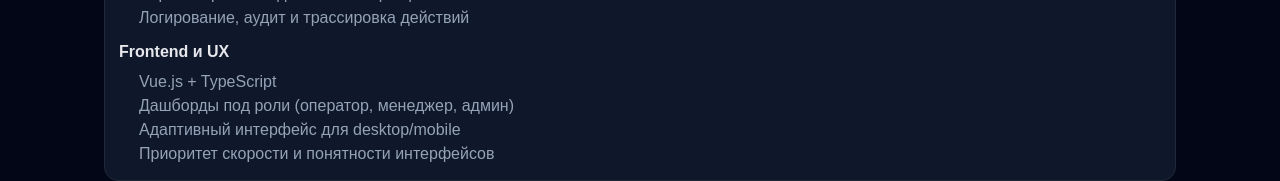
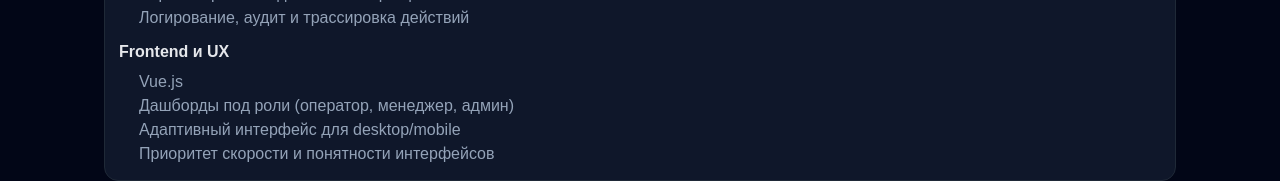
Before and after one commit to rokokzk87/portfolio, a Next.js app: page /tech in a window 1280 px wide. Shown: the part 529-710 px from the top of the page. Built offline with nearby package versions, Linux system fonts and the light colour scheme.

Commit message:
Set frontend stack label to Vue.js only

```diff
--- a/src/app/tech/page.tsx
+++ b/src/app/tech/page.tsx
@@ -15,7 +15,7 @@ const stack = [
   },
   {
     title: "Frontend и UX",
-    items: ["Vue.js + TypeScript", "Дашборды под роли (оператор, менеджер, админ)", "Адаптивный интерфейс для desktop/mobile", "Приоритет скорости и понятности интерфейсов"],
+    items: ["Vue.js", "Дашборды под роли (оператор, менеджер, админ)", "Адаптивный интерфейс для desktop/mobile", "Приоритет скорости и понятности интерфейсов"],
   },
 ];
 
```
